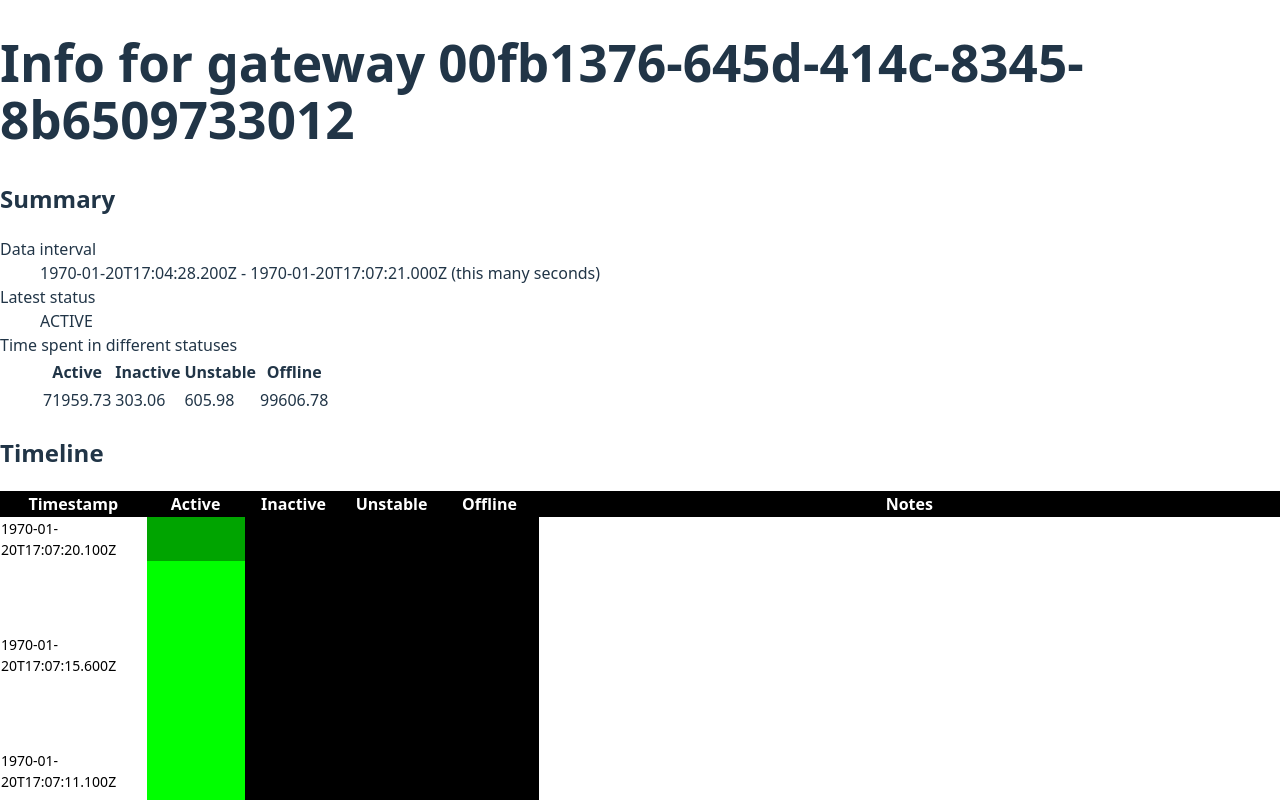
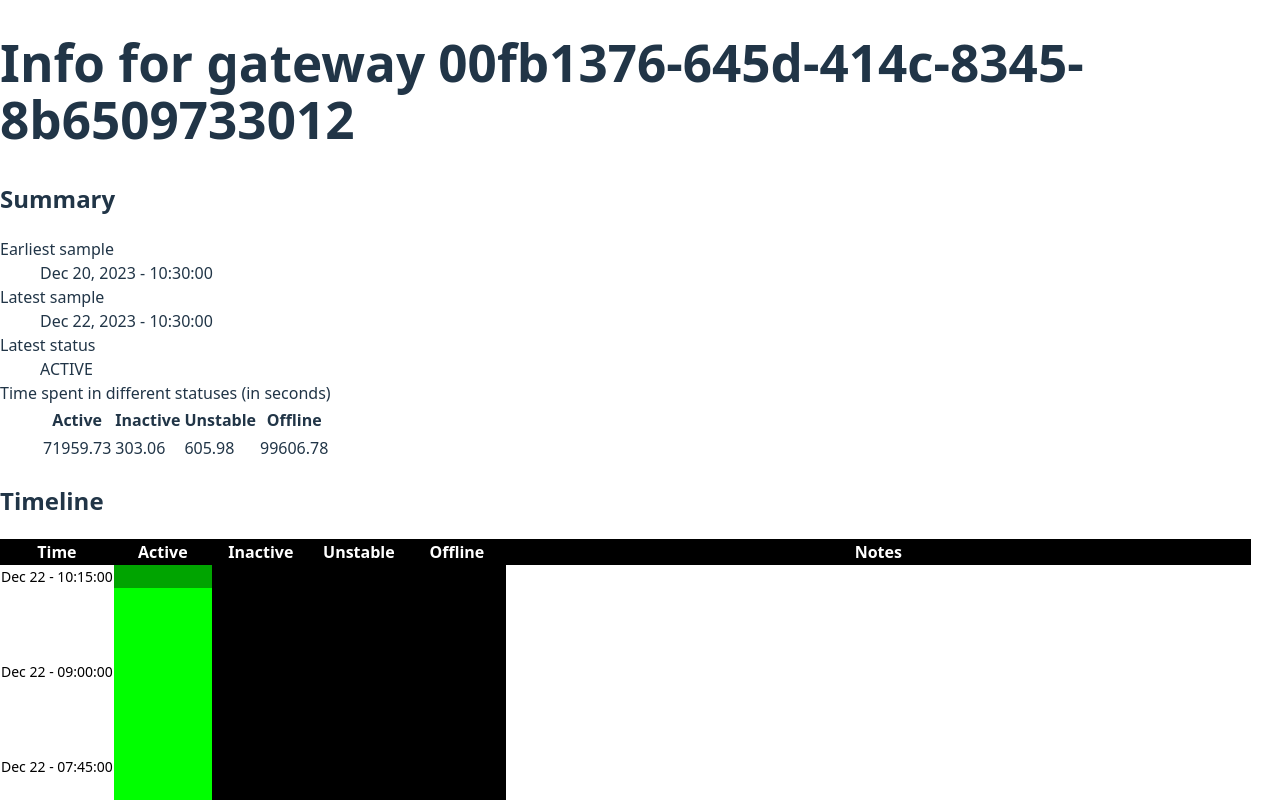
Before and after one commit to shundread/ui-demo-for-wp, a React (Vite) app: page /gateway/00fb1376-645d-414c-8345-8b6509733012 in a window 1280 px wide. Shown: the top 800 px of the page. Built offline with nearby package versions, Linux system fonts and the light colour scheme.

Commit message:
More readable date strings
If internationalization was part of the requirements, this would have
been a good moment to introduce some i18n library and replace the
hard-coded strings with internationalized strings and make sure the
user's locale is used in the time formatting functions

```diff
--- a/src/components/GatewayDetail/GatewayDetailSummary.tsx
+++ b/src/components/GatewayDetail/GatewayDetailSummary.tsx
@@ -1,4 +1,5 @@
 import { GatewayStatus, SingleGatewayStatsResponseTimeInStatusesS } from "../../api/GatewayApiTypes";
+import { dateStr, timeStr } from "../../utils/timeFormatting";
 
 export interface GatewayDetailSummaryProps {
     startTime: Date;
@@ -17,11 +18,13 @@ export function GatewayDetailSummary({
         <section>
             <h2>Summary</h2>
             <dl>
-                <dt>Data interval</dt>
-                <dd>{startTime.toISOString()} - {endTime.toISOString()} (this many seconds)</dd>
+                <dt>Earliest sample</dt>
+                <dd>{dateStr(startTime)} - {timeStr(startTime)}</dd>
+                <dt>Latest sample</dt>
+                <dd>{dateStr(endTime)} - {timeStr(endTime)}</dd>
                 <dt>Latest status</dt>
                 <dd>{latestStatus}</dd>
-                <dt>Time spent in different statuses</dt>
+                <dt>Time spent in different statuses (in seconds)</dt>
                 <dd>
                     <table>
                         <thead>
--- a/src/components/GatewayDetail/GatewayDetailTimeline.tsx
+++ b/src/components/GatewayDetail/GatewayDetailTimeline.tsx
@@ -15,7 +15,7 @@ export function GatewayDetailTimeline({ historySamples, statusChangeEvents }: Ga
                 <table className="gateway-stats-timeline-table">
                     <thead className="gateway-stats-timeline-table-header">
                         <tr>
-                            <th scope="col">Timestamp</th>
+                            <th scope="col">Time</th>
                             <th scope="col">Active</th>
                             <th scope="col">Inactive</th>
                             <th scope="col">Unstable</th>
--- a/src/components/GatewayDetail/GatewayDetailTimelineRow.tsx
+++ b/src/components/GatewayDetail/GatewayDetailTimelineRow.tsx
@@ -1,4 +1,5 @@
 import { SingleGatewayStatsResponseTimeInStatusesS } from "../../api/GatewayApiTypes";
+import { shortDateStr, timeStr } from "../../utils/timeFormatting";
 import { GatewayStatsStatusChangeEvent } from "./GatewayDetailTypes";
 
 export interface GatewayDetailTimelineRowProps {
@@ -17,18 +18,18 @@ export function GatewayDetailTimelineRow({
     timeInStatusesS,
     statusChangeEvents,
 }: GatewayDetailTimelineRowProps) {
-    const durationMs = endTime.valueOf() - startTime.valueOf();
-    if (durationMs <= 0) throw new Error(`Invalid gateway stats history sample duration: ${durationMs}`);
+    const durationS = (endTime.valueOf() - startTime.valueOf()) / 1000;
+    if (durationS <= 0) throw new Error(`Invalid gateway stats history sample duration: ${durationS}`);
 
-    const opacityActive = timeInStatusesS.active / durationMs;
-    const opacityInactive = timeInStatusesS.inactive / durationMs;
-    const opacityUnstable = timeInStatusesS.unstable / durationMs;
-    const opacityOffline = timeInStatusesS.offline / durationMs;
+    const opacityActive = timeInStatusesS.active / durationS;
+    const opacityInactive = timeInStatusesS.inactive / durationS;
+    const opacityUnstable = timeInStatusesS.unstable / durationS;
+    const opacityOffline = timeInStatusesS.offline / durationS;
 
     return (
         <tr>
             <td className="gateway-stats-timeline-table-body-timestamp">
-                {index % 5 === 0 ? <span>{startTime.toISOString()}</span> : null}
+                {index % 5 === 0 ? <span>{shortDateStr(startTime)} - {timeStr(startTime)}</span> : null}
             </td>
             <td className="gateway-stats-timeline-table-body-active" style={{ opacity: opacityActive }}></td>
             <td className="gateway-stats-timeline-table-body-inactive" style={{ opacity: opacityInactive }}></td>
@@ -49,5 +50,8 @@ interface GatewayDetailTimelineRowEventsProps {
 
 function GatewayDetailTimelineRowEvents({ startTime, endTime, statusChangeEvents }: GatewayDetailTimelineRowEventsProps) {
     const relevantStatusChangeEvents = statusChangeEvents.filter((statusChangeEvent) => statusChangeEvent.eventTime >= startTime && statusChangeEvent.eventTime < endTime)
-    return relevantStatusChangeEvents.map((statusChangeEvent) => `${statusChangeEvent.eventTime.toISOString()} -> ${statusChangeEvent.status}`).reverse().join(", ")
+    return relevantStatusChangeEvents
+        .map((statusChangeEvent) => `${timeStr(statusChangeEvent.eventTime)} -> ${statusChangeEvent.status}`)
+        .reverse()
+        .join(", ")
 }
--- a/src/components/GatewayList/GatewayListItem.tsx
+++ b/src/components/GatewayList/GatewayListItem.tsx
@@ -1,5 +1,6 @@
 import { Link } from "react-router";
 import { GatewayStatus } from "../../api/GatewayApiTypes";
+import { dateStr, timeStr } from "../../utils/timeFormatting";
 
 export interface GatewayListItemProps {
   uuid: string;
@@ -28,14 +29,13 @@ export function GatewayListItem({
       <td>{status}</td>
       <td>{model}</td>
       <td>{version}</td>
-      <td>{latestMessageTime.toString() /* TODO proper formatting */}</td>
+      <td>{dateStr(latestMessageTime)} - {timeStr(latestMessageTime)}</td>
       <td>
         <Link to={{ pathname: `gateway/${uuid}`, }}>
           <span>See details</span>
           <img alt="" src="/icons/link.svg" width="24" height="24"></img>
         </Link>
       </td>
-
     </tr>
   )
 }
--- a/src/utils/apiDataParsers.ts
+++ b/src/utils/apiDataParsers.ts
@@ -1,13 +1,17 @@
 import { GatewayListingResponse, SingleGatewayStatsResponse } from "../api/GatewayApiTypes";
 import { GatewayDetailProps } from "../components/GatewayDetail";
 import { GatewayListItemProps } from "../components/GatewayList/GatewayListItem";
+
+function parseApiTimestamp(value: number) {
+    return new Date(value * 1000);
+}
 
 // TODO use zod
 export function parseGatewayListingResponse(data: GatewayListingResponse): GatewayListItemProps[] {
     return data.results.map((apiGateway) => ({
         description: apiGateway.description,
         gatewayId: apiGateway.gatewayId,
-        latestMessageTime: new Date(apiGateway.gatewayStatistics.lastMessageRxTime),
+        latestMessageTime: parseApiTimestamp(apiGateway.gatewayStatistics.lastMessageRxTime),
         model: apiGateway.model,
         status: apiGateway.status,
         uuid: apiGateway.uuid,
@@ -18,20 +22,20 @@ export function parseGatewayListingResponse(data: GatewayListingResponse): Gatew
 export function parseGatewayStatsResponse(data: SingleGatewayStatsResponse): GatewayDetailProps {
     return {
         summary: {
-            startTime: new Date(data.summary.startTime),
-            endTime: new Date(data.summary.endTime),
+            startTime: parseApiTimestamp(data.summary.startTime),
+            endTime: parseApiTimestamp(data.summary.endTime),
             latestStatus: data.summary.endTimeStatus,
             timeInStatusesS: data.summary.timeInStatusesS,
         },
         timeline: {
             historySamples: data.historySamples.map((sample) => ({
-                startTime: new Date(sample.startTime),
-                endTime: new Date(sample.endTime),
+                startTime: parseApiTimestamp(sample.startTime),
+                endTime: parseApiTimestamp(sample.endTime),
                 statusTransitionCounts: sample.statusTransitionCounts,
                 timeInStatusesS: sample.timeInStatusesS,
             })),
             statusChangeEvents: data.statusChangeEvents.map((statusChangeEvent) => ({
-                eventTime: new Date(statusChangeEvent.statusChangeTime),
+                eventTime: parseApiTimestamp(statusChangeEvent.statusChangeTime),
                 status: statusChangeEvent.status,
             })),
         }
--- /dev/null
+++ b/src/utils/timeFormatting.ts
@@ -0,0 +1,28 @@
+export function timeStr(date: Date) {
+    const formatter = new Intl.DateTimeFormat("en-US", {
+        hour: "2-digit",
+        minute: "2-digit",
+        second: "2-digit",
+        hourCycle: "h24",
+    });
+    return formatter.format(date);
+}
+
+export function dateStr(date: Date) {
+    const formatter = new Intl.DateTimeFormat("en-US", {
+        year: "numeric",
+        month: "short", // Don't use numeric because we don't want to guess if 03/05/2025 is in March or May
+        day: "2-digit",
+        hourCycle: "h24",
+    })
+    return formatter.format(date);
+}
+
+export function shortDateStr(date: Date) {
+    const formatter = new Intl.DateTimeFormat("en-US", {
+        month: "short",
+        day: "2-digit",
+        hourCycle: "h24",
+    })
+    return formatter.format(date);
+}
```
